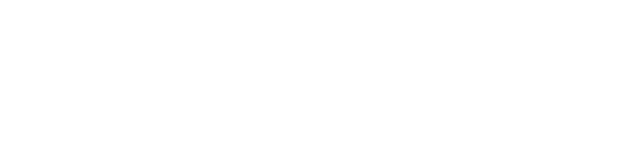
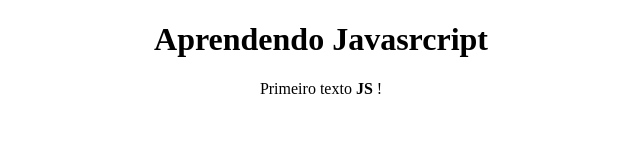
Before and after one commit to Bruno0922/Curso-java-js, a plain HTML site: page index.html in a window 1280 px wide. Shown: the whole page, without its empty margins (319-959 px from the left). Drawn offline with Linux system fonts and the light colour scheme.

Commit message:
Meu primeiro texto JS

```diff
--- a/index.html
+++ b/index.html
@@ -4,8 +4,15 @@
     <meta charset="UTF-8">
     <meta name="viewport" content="width=device-width, initial-scale=1.0">
     <title>Apredendo JS</title>
+    <style>
+        body{
+            text-align: center;
+        }
+    </style>
 </head>
 <body>
+    <h1>Aprendendo Javasrcript</h1>
+    <p id="text"></p>
     <script src="js/index.js"></script>
 </body>
 </html>
--- a/js/index.js
+++ b/js/index.js
@@ -1 +1 @@
-alert("Ola mundo 2025")
+document.getElementById("text").innerHTML="Primeiro texto <b> JS </b>!";
```
